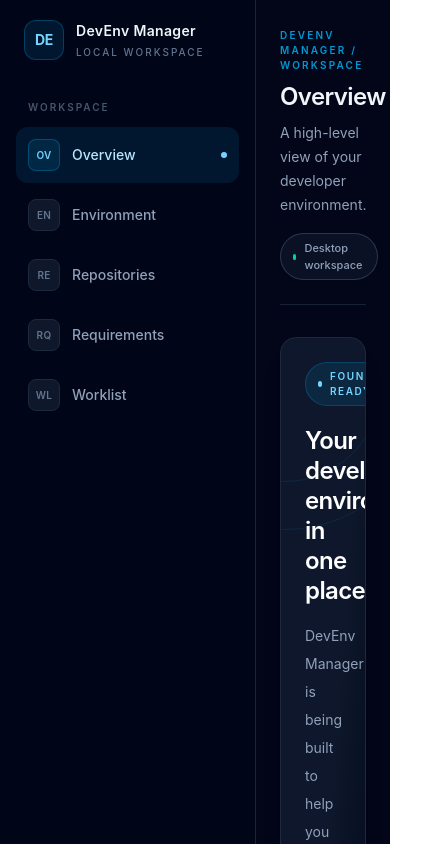
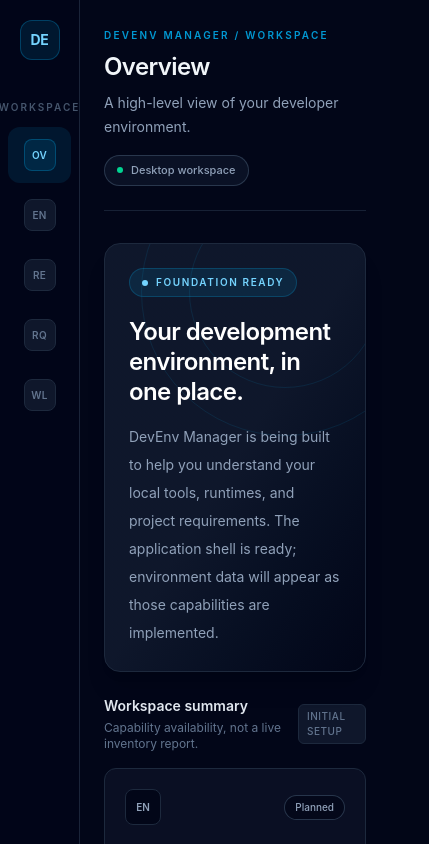
Before and after one commit to imandodo01/devenv-manager, a React (Vite) app: page / in a window 390 px wide. Shown: the top 844 px of the page, 429 px wide, since content can reach past the window. Built offline with nearby package versions, Linux system fonts and the light colour scheme.

Commit message:
style(m1): add responsive desktop shell styling

```diff
--- a/src/styles.css
+++ b/src/styles.css
@@ -7,14 +7,51 @@
   text-rendering: optimizeLegibility;
   -webkit-font-smoothing: antialiased;
   -moz-osx-font-smoothing: grayscale;
+  color-scheme: dark;
+  background: #020617;
 }
 
 * {
   box-sizing: border-box;
 }
 
-body {
+html,
+body,
+#root {
   min-width: 320px;
   min-height: 100vh;
   margin: 0;
 }
+
+body {
+  min-height: 100vh;
+}
+
+button {
+  font: inherit;
+}
+
+@media (max-width: 1024px) {
+  .app-sidebar {
+    width: 5rem;
+    align-items: center;
+    padding-inline: 0.5rem;
+  }
+
+  .app-sidebar > div:first-child {
+    padding-inline: 0;
+  }
+
+  .app-sidebar nav {
+    width: 100%;
+  }
+
+  .app-sidebar nav button {
+    justify-content: center;
+    padding-inline: 0.5rem;
+  }
+
+  .sidebar-copy {
+    display: none;
+  }
+}
```
